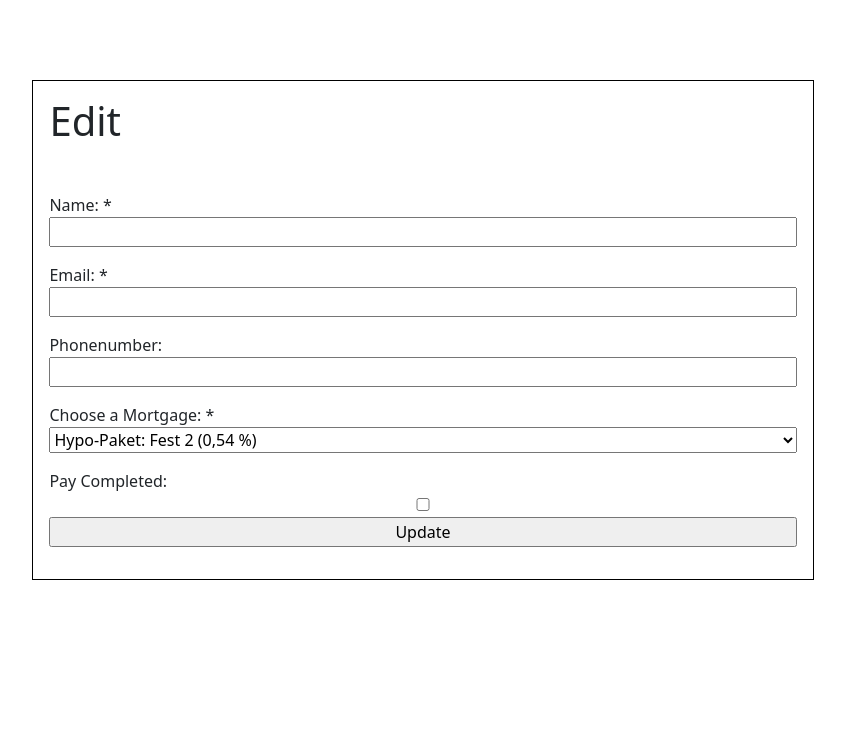
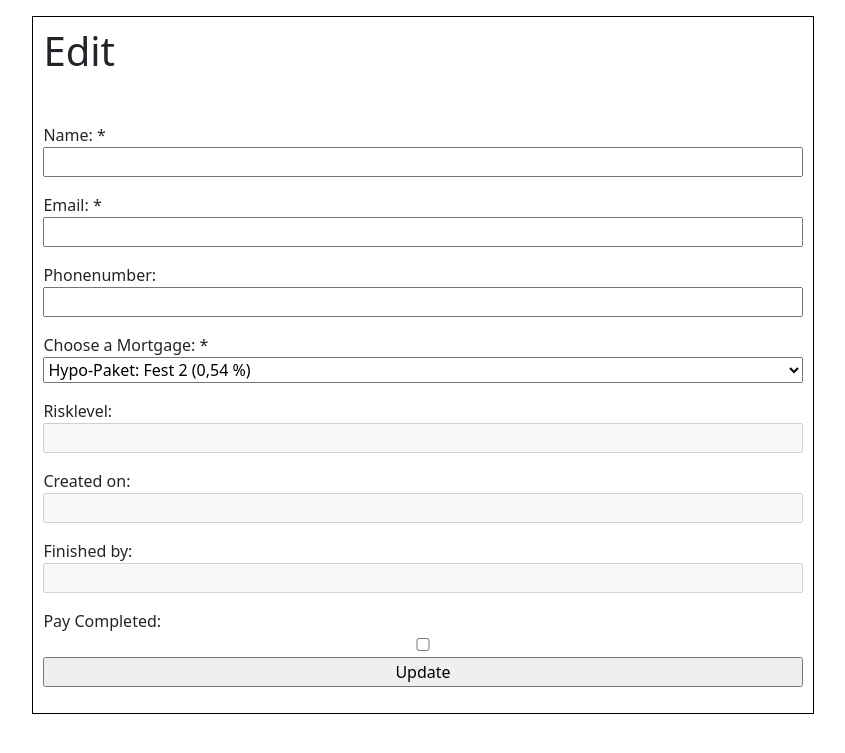
Before and after one commit to Schufeli/modul-307-interactive-website, a PHP site: page /edit?id=1 in a window 1280 px wide. Shown: the top 753 px of the page, without its empty margins (217-1062 px from the left). Run offline with PHP 8.4, Linux system fonts and the light colour scheme; data comes from the database, SQL or seed files in the repository; data that the repository does not hold is empty.

Commit message:
Added immutable fields to the db

```diff
--- a/app/Controllers/DashboardController.php
+++ b/app/Controllers/DashboardController.php
@@ -156,6 +156,7 @@ class DashboardController
 	{
 		$customer = Customer::getById($_GET['id']);
 		$mortgages = Mortgage::getAll();
+		$risklevels = Risklevel::getAll();
 		require 'app/Views/edit.view.php';
 	}
 
--- a/app/Views/edit.view.php
+++ b/app/Views/edit.view.php
@@ -31,6 +31,15 @@
                     <?php endforeach; ?>
                 </select> <br>
 
+                <label for="risklevel">Risklevel: </label>
+                <input type="text" name="risklevel" id="risklevel" value="<?= $risklevels[$customer->risklevelId]->name ?>" disabled>
+
+                <label for="created">Created on: </label>
+                <input type="text" name="created" value="<?= $customer->start ?>" disabled>
+
+                <label for="finished">Finished by: </label>
+                <input type="text" name="finished" value="<?= $customer->finish ?>" disabled>
+
                 <div>
                     <label for="completed">Pay Completed: </label>
                     <input type="checkbox" id="completed" name="completed" value="<?= $customer->completed ?? '' ?>">
--- a/public/css/edit.css
+++ b/public/css/edit.css
@@ -1,13 +1,12 @@
 .container {
-    margin-top: 5rem;
-
     display: flex;
     justify-content: center;
+    margin-top: 1rem;
 }
 
 .wrapper {
     width: 70%;
-    padding: 1rem;
+    padding: 10px;
     border: 1px black solid;
 }
 
```
